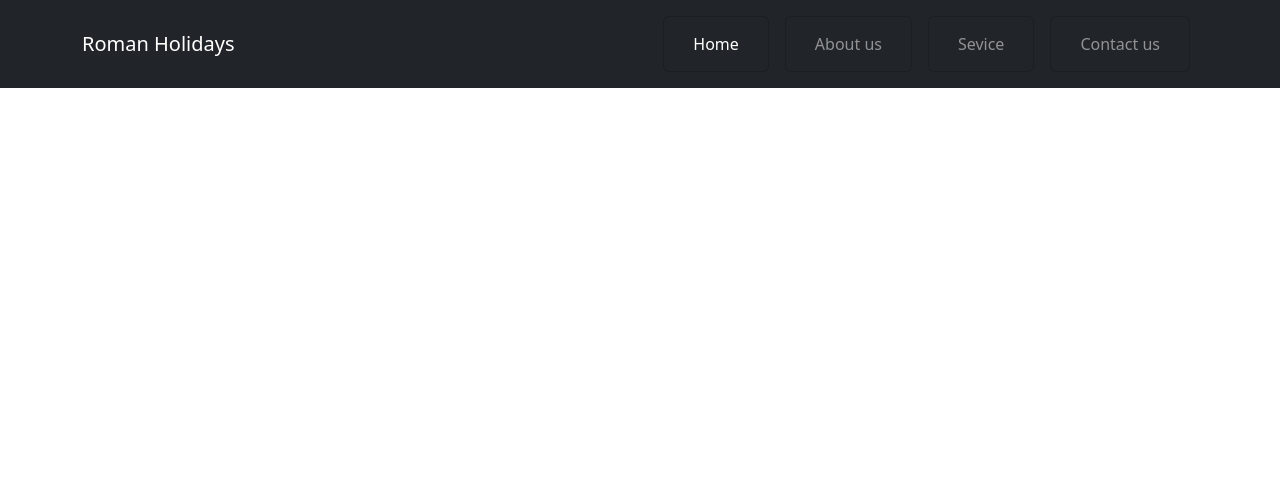
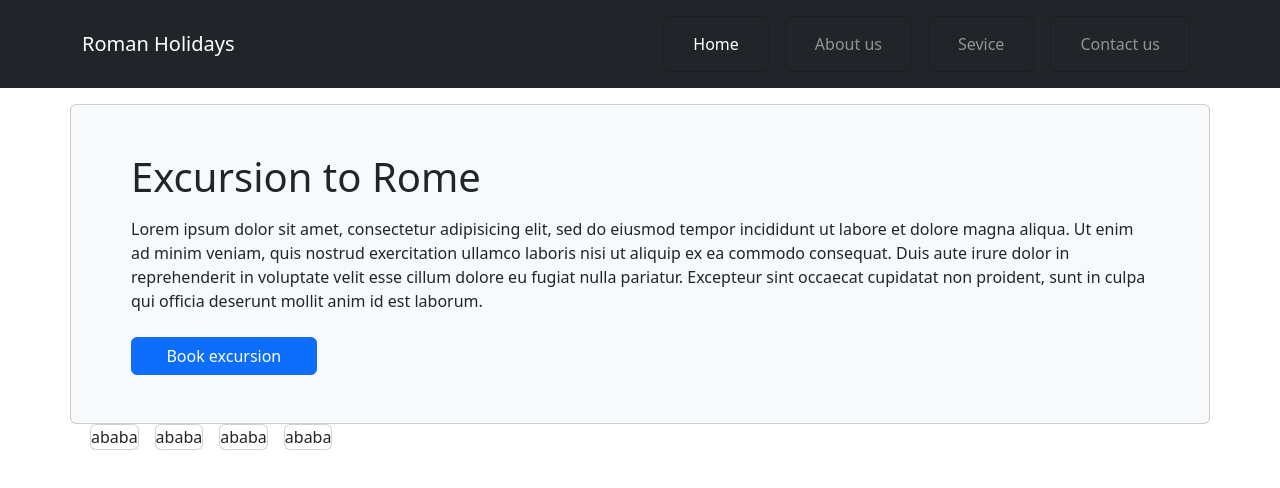
Before and after one commit to MaksymDoremi/bootstrapNoCSS2410, a plain HTML site: page index.html in a window 1280 px wide. Drawn offline with nearby package versions, Linux system fonts and the light colour scheme.

Commit message:
main stuff

```diff
--- a/index.html
+++ b/index.html
@@ -9,6 +9,8 @@
 </head>
 <!-- tady css pouze pro minimalni sirku at se to neshrinkuje velmi moc -->
 <body style="min-width: 350px;">
+
+	<!-- NAVBAR -->
 	<nav class="navbar navbar-expand-lg bg-dark ">
 		<div class="container-md">
 			<a class="navbar-brand text-white" href="#">Roman Holidays</a>
@@ -45,6 +47,26 @@
 		</div>
 	</nav>
 
+	<!-- MAIN BODY -->
+	<div class="container-md card bg-light mt-3">
+		<h1 class="mt-5 mx-5">Excursion to Rome</h1>
+		<p class="mt-2 mx-5">Lorem ipsum dolor sit amet, consectetur adipisicing elit, sed do eiusmod
+		tempor incididunt ut labore et dolore magna aliqua. Ut enim ad minim veniam,
+		quis nostrud exercitation ullamco laboris nisi ut aliquip ex ea commodo
+		consequat. Duis aute irure dolor in reprehenderit in voluptate velit esse
+		cillum dolore eu fugiat nulla pariatur. Excepteur sint occaecat cupidatat non
+		proident, sunt in culpa qui officia deserunt mollit anim id est laborum.</p>
+		<button type="button" class="btn btn-primary d-flex col-2 justify-content-center mt-2 mx-5 mb-5">Book excursion</button>
+	</div>
+
+	<!-- CARDS -->
+	<div class="container-md d-flex flex-row ">
+		<div class="card mx-2"> ababa</div>
+		<div class="card mx-2"> ababa</div>
+		<div class="card mx-2"> ababa</div>
+		<div class="card mx-2"> ababa</div>
+	</div>
+
 	<script src="https://cdn.jsdelivr.net/npm/bootstrap@5.2.2/dist/js/bootstrap.bundle.min.js" integrity="sha384-OERcA2EqjJCMA+/3y+gxIOqMEjwtxJY7qPCqsdltbNJuaOe923+mo//f6V8Qbsw3" crossorigin="anonymous"></script>
 </body>
 
```
